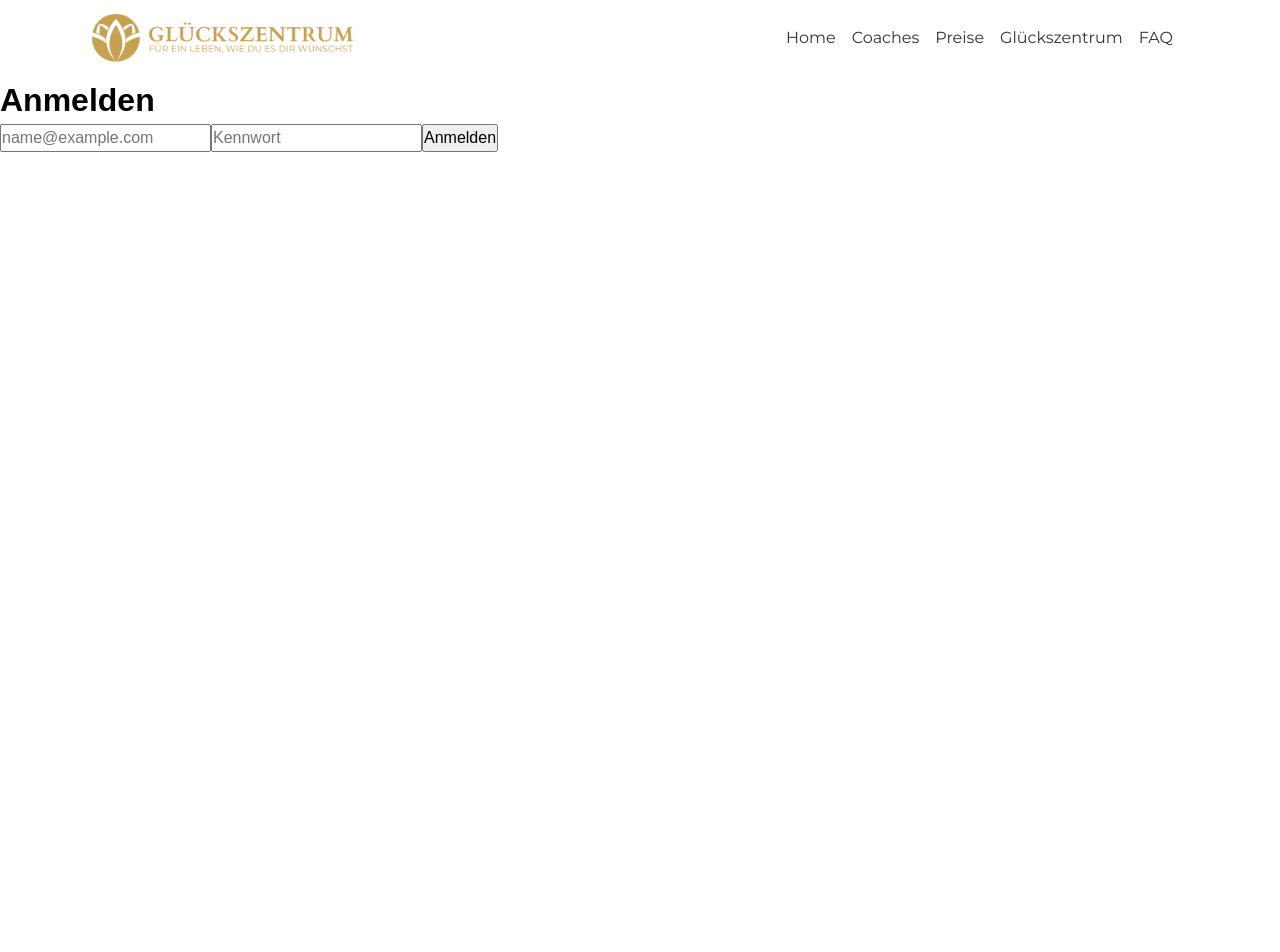
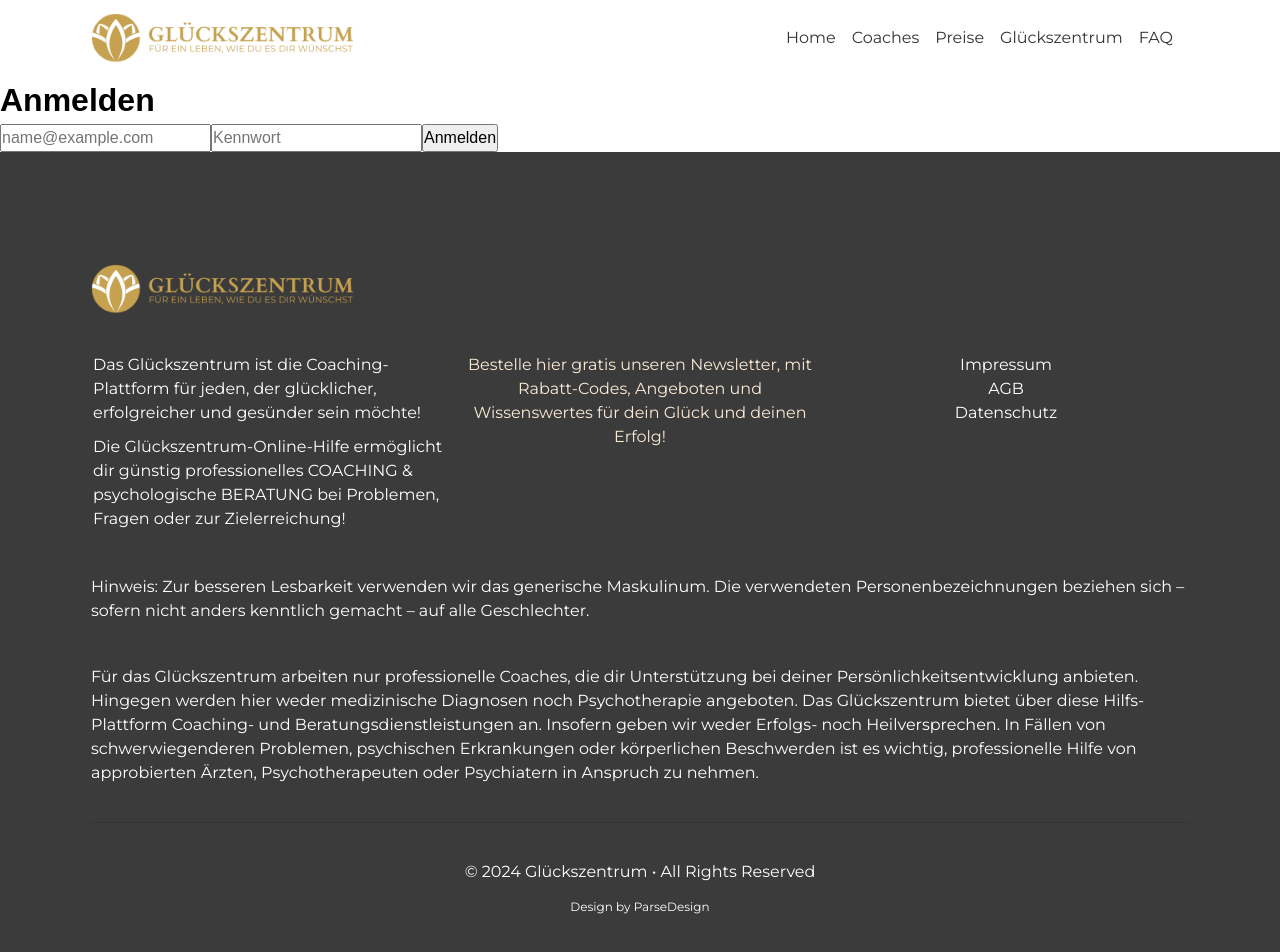
Before and after one commit to parsedesigncom/glueckszentrum-vue, a Vue app: page /login in a window 1280 px wide. Shown: the top 952 px of the page. Before the commit the page ends 800 px from the top, so only its background shows below. Built offline with nearby package versions, Linux system fonts and the light colour scheme.

Commit message:
Footer component

```diff
--- a/src/App.vue
+++ b/src/App.vue
@@ -1,11 +1,13 @@
 <script>
 import {useAuthStore} from "@/stores/auth";
 import Header from "@/components/template/Header.vue";
+import Footer from "@/components/template/Footer.vue";
 
 
 export default {
   components: {
     Header,
+    Footer
   },
   setup() {
     const authStore = useAuthStore();
@@ -22,6 +24,7 @@ export default {
   <div id="app">
     <Header />
     <router-view />
+    <Footer />
   </div>
 
 </template>
--- /dev/null
+++ b/src/components/template/Footer.vue
@@ -0,0 +1,171 @@
+<script>
+export default {
+  name: "Footer",
+  props: {
+  },
+  data() {
+    return {
+      wpHomeUrl: import.meta.env.VITE_WP_HOME_URL,
+      impressumUrl: import.meta.env.VITE_WP_HOME_URL + 'impressum/',
+      agbUrl: import.meta.env.VITE_WP_HOME_URL + 'allgemeine-geschaeftsbedingungen/',
+      datenschutzUrl: import.meta.env.VITE_WP_HOME_URL + 'datenschutzvereinbarung/',
+    };
+  },
+  methods: {
+  },
+};
+</script>
+
+<template>
+  <div class="component-Footer">
+    <div class="container">
+      <div class="row">
+        <div class="col-12">
+          <div class="app-footer-holder">
+            <div class="footer-holder">
+              <div class="_block">
+                <div class="_brand">
+                  <router-link to="/">
+                    <img src="@img/logo.png" alt="Glück zentrum" class="logo" height="50" />
+                  </router-link>
+                </div>
+              </div>
+              <div class="_block">
+                <div class="_insider-block">
+                  <p>
+                    Das Glückszentrum ist die Coaching-Plattform für jeden, der glücklicher, erfolgreicher und gesünder sein möchte!
+                  </p>
+                  <p>
+                    Die Glückszentrum-Online-Hilfe ermöglicht dir günstig professionelles COACHING & psychologische BERATUNG bei Problemen, Fragen oder zur Zielerreichung!
+                  </p>
+                </div>
+                <div class="_insider-block">
+                  <p class="_text-center _color-bg-alternative">
+                    Bestelle hier gratis unseren Newsletter,
+                    mit Rabatt-Codes, Angeboten und Wissenswertes für dein Glück und deinen Erfolg!
+                  </p>
+                </div>
+                <div class="_insider-block">
+                  <ul>
+                    <li>
+                      <router-link to="/impressum">Impressum</router-link>
+                      <router-link to="/agb">AGB</router-link>
+                      <router-link to="/datenschutz">Datenschutz</router-link>
+                    </li>
+                  </ul>
+                </div>
+              </div>
+              <div class="_block">
+                <p>
+                  Hinweis: Zur besseren Lesbarkeit verwenden wir das generische Maskulinum. Die verwendeten Personenbezeichnungen beziehen sich – sofern nicht anders kenntlich gemacht – auf alle Geschlechter.
+                </p>
+              </div>
+              <div class="_block">
+                <p>
+                  Für das Glückszentrum arbeiten nur professionelle Coaches, die dir Unterstützung bei deiner Persönlichkeitsentwicklung anbieten. Hingegen werden hier weder medizinische Diagnosen noch Psychotherapie angeboten. Das Glückszentrum bietet über diese Hilfs-Plattform Coaching- und Beratungsdienstleistungen an. Insofern geben wir weder Erfolgs- noch Heilversprechen. In Fällen von schwerwiegenderen Problemen, psychischen Erkrankungen oder körperlichen Beschwerden ist es wichtig, professionelle Hilfe von approbierten Ärzten, Psychotherapeuten oder Psychiatern in Anspruch zu nehmen.
+                </p>
+              </div>
+              <div class="_block">
+                <div class="_line"></div>
+              </div>
+              <div class="_block _column _text-center">
+                <p class="_text-center">
+                  © 2024 Glückszentrum • All Rights Reserved
+                </p>
+                <p>
+                  <a href="https://parsedesign.com" target="_blank" class="_text-small _text-center">
+                    Design by ParseDesign
+                  </a>
+                </p>
+              </div>
+            </div>
+          </div>
+        </div>
+      </div>
+    </div>
+
+  </div>
+</template>
+
+<style scoped lang="scss">
+.component-Footer{
+  background: $color-black-alpha;
+  color: $color-white;
+  .app-footer-holder{
+    font-size: 16px;
+    line-height: 24px;
+    font-family: "Montserrat", serif;
+    font-weight: 400;
+    padding: 4rem 1rem;
+    margin: 2rem 0;
+    text-align: left;
+    ._color-bg-alternative{
+      color: $color-bg-alternative;
+    }
+    .footer-holder{
+      ._block{
+        padding: 1rem 0;
+        display: flex;
+        justify-content:space-between;
+        flex-direction: column;
+        @media(min-width: $break-point-master){
+          flex-direction: row;
+        }
+        &._column{
+          @media(min-width: $break-point-master){
+            flex-direction: column;
+          }
+        }
+        &._text-center{
+          text-align: center;
+        }
+        ._text-center{
+          text-align: left;
+          @media(min-width: $break-point-master){
+            text-align: center;
+          }
+        }
+        ._text-small{
+          font-size: 12px;
+        }
+        ._insider-block{
+          padding: 2px;
+          flex: 1;
+        }
+        p{
+          margin: 0;
+          padding: 5px 0;
+        }
+        a{
+          color: $color-white;
+          text-decoration: none;
+        }
+        ._line{
+          width: 100%;
+          height: 1px ;
+          background: $color-text;
+        }
+        ul{
+          list-style: none;
+          margin: 0;
+          padding: 5px 0;
+          li{
+            display: block;
+            a{
+              display: block;
+              color: $color-white;
+              text-decoration: none;
+              text-align: left;
+              @media(min-width: $break-point-master){
+                text-align: center;
+              }
+            }
+          }
+        }
+      }
+    }
+  }
+
+}
+
+</style>
```
